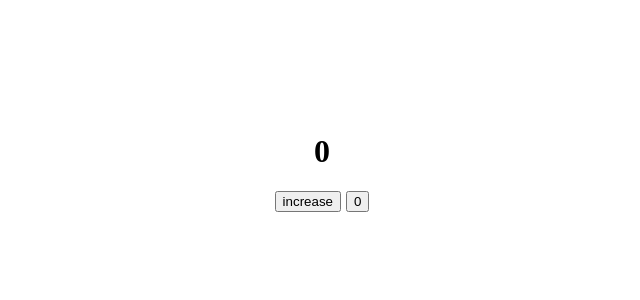
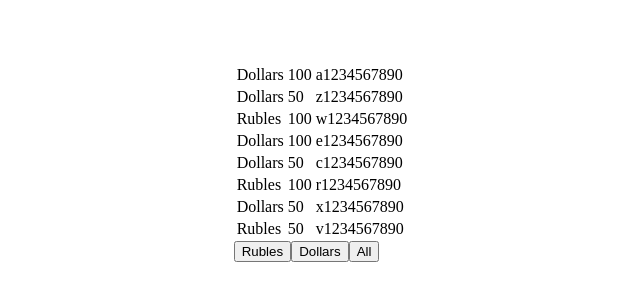
Before and after one commit to AnsarKhubiev/micro-tasks, a React (Vite) app: page / in a window 1280 px wide. Shown: the part 246-546 px from the top of the page, without its empty margins (318-958 px from the left). Built offline with nearby package versions, Linux system fonts and the light colour scheme.

Commit message:
05 - filter

```diff
--- /dev/null
+++ b/src/05_filter/App05.tsx
@@ -0,0 +1,36 @@
+import {useState} from 'react';
+import {NewComponent} from './components/NewComponent.tsx';
+
+export type Filter = 'All' | 'Rubles' | 'Dollars'
+export type Money = {
+    banknotes: string
+    value: number
+    number: string
+}
+export const App05 = () => {
+
+    const money: Money[] = [
+        {banknotes: 'Dollars', value: 100, number: ' a1234567890'},
+        {banknotes: 'Dollars', value: 50, number: ' z1234567890'},
+        {banknotes: 'Rubles', value: 100, number: ' w1234567890'},
+        {banknotes: 'Dollars', value: 100, number: ' e1234567890'},
+        {banknotes: 'Dollars', value: 50, number: ' c1234567890'},
+        {banknotes: 'Rubles', value: 100, number: ' r1234567890'},
+        {banknotes: 'Dollars', value: 50, number: ' x1234567890'},
+        {banknotes: 'Rubles', value: 50, number: ' v1234567890'},
+    ]
+
+    const [filter, setFilter] = useState<Filter>('All')
+
+    const currentMoney = money.filter((money) => {
+        return filter === 'All' ? money : money.banknotes === filter
+    })
+
+    const onClickHandler = (filter: Filter) => setFilter(filter)
+
+    return (
+        <div>
+            <NewComponent currentMoney={currentMoney} onClickHandler={onClickHandler}/>
+        </div>
+    )
+}
--- /dev/null
+++ b/src/05_filter/components/NewComponent.tsx
@@ -0,0 +1,30 @@
+import type {Filter, Money} from '../App05.tsx';
+
+type Props = {
+    currentMoney: Money[]
+    onClickHandler: (filter: Filter) => void
+}
+
+export const NewComponent = ({currentMoney, onClickHandler}: Props) => {
+    return (
+        <div>
+            <table>
+                <tbody>
+                {currentMoney.map((money, index) => {
+                    return (
+                        <tr key={index}>
+                            <td>{money.banknotes}</td>
+                            <td>{money.value}</td>
+                            <td>{money.number}</td>
+                        </tr>
+                    )
+                })}
+                </tbody>
+            </table>
+
+            <button onClick={() => onClickHandler('Rubles')}>Rubles</button>
+            <button onClick={() => onClickHandler('Dollars')}>Dollars</button>
+            <button onClick={() => onClickHandler('All')}>All</button>
+        </div>
+    )
+}
--- a/src/main.tsx
+++ b/src/main.tsx
@@ -4,7 +4,8 @@ import './style.css'
 // import {App01} from './01_vlojennye_komponenty/App01.tsx';
 // import {App02} from './02_map/App02.tsx';
 // import {App03} from './03_button/App03.tsx';
-import {App04} from './04_usestate/App04.tsx';
+// import {App04} from './04_usestate/App04.tsx';
+import {App05} from './05_filter/App05.tsx';
 
 
 createRoot(document.getElementById('root')!).render(
@@ -12,6 +13,7 @@ createRoot(document.getElementById('root')!).render(
         {/*<App01 />*/}
         {/*<App02 />*/}
         {/*<App03 />*/}
-        <App04/>
+        {/*<App04/>*/}
+        <App05/>
     </StrictMode>,
 )
```
